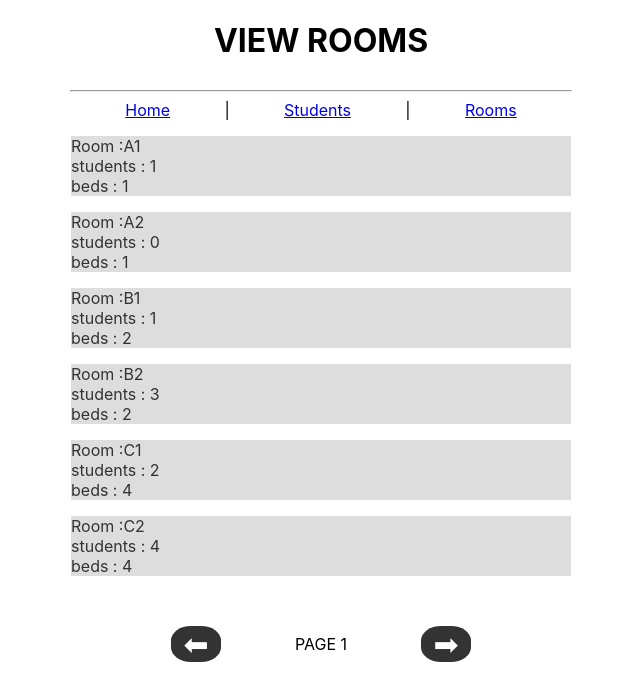
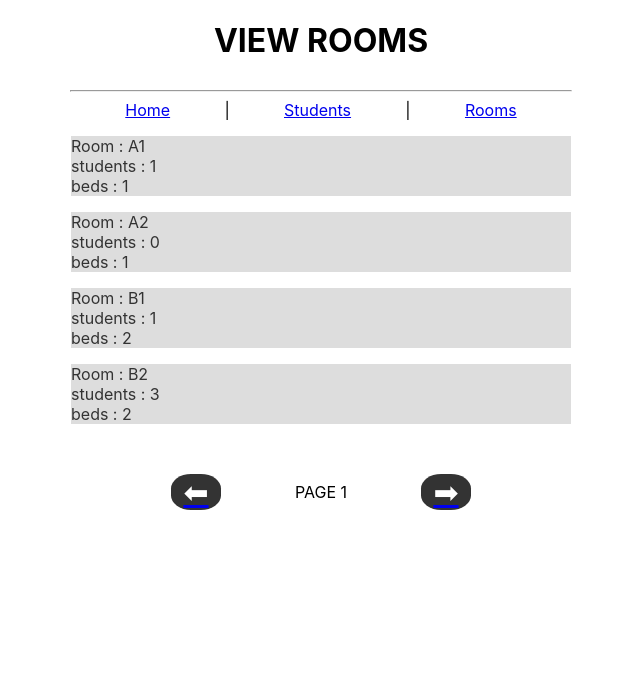
Before and after one commit to mfrank37/hostel-management-app, a React (Create React App) app: page /rooms in a window 1280 px wide. Shown: the top 700 px of the page, without its empty margins (319-959 px from the left). Built offline with nearby package versions, Linux system fonts and the light colour scheme.

Commit message:
add rooms pagination

```diff
--- a/src/routes/rooms.jsx
+++ b/src/routes/rooms.jsx
@@ -3,8 +3,67 @@ import { Link } from 'react-router-dom';
 import Header from '../components/header';
 import { rooms } from '../data';
 
+const totalPages = Math.floor(rooms.length / 4);
+const pages = [[0, 4], [4, 6]];
+console.log(totalPages === pages.length);
+
 class Rooms extends Component {
   render() {
+    let { search } = this.props.location;
+    search = search.slice(1);
+    const nextPage = () => {
+      const{ params }= getParams(search);
+      const currPage = params.find((el) => el.hasOwnProperty('page'));
+      console.log(currPage);
+      if(currPage){
+        console.log(search.match(/page=\d*/));
+        console.log(this.props.location.search);
+        return this.props.location.pathname + '?' + search.replace(/page=\d*/, `page=${parseInt(currPage.page) + 1}`);
+      } else {
+        return this.props.location.pathname + '?page=' + 2;
+      }
+    }
+
+    const prevPage = () => {
+      const{ params }= getParams(search);
+      const currPage = params.find((el) => el.hasOwnProperty('page'));
+      console.log(currPage);
+      if(currPage){
+        console.log(search.match(/page=\d*/));
+        console.log(this.props.location.search);
+        return this.props.location.pathname + '?' + search.replace(/page=\d*/, `page=${parseInt(currPage.page <= 0 ? 1 : currPage.page) - 1}`);
+      } else {
+        return this.props.location.pathname;
+      }
+    }
+
+    const getParams = (query) => {
+      const params = query.split('&').map(param => {
+        let key = param.split('=')[0];
+        let val = param.split('=')[1];
+        return {
+          [key]: val
+        }
+      });
+      console.log(params);
+      if(query){
+        let page = params.find((el) => el.hasOwnProperty('page')).page - 1;
+        page = page <= 0 || page > totalPages ? 0 : page;
+        const viewRooms = rooms.slice(...pages[page]);
+        return {
+          viewRooms,
+          params
+        }
+      } else {
+        const viewRooms = rooms.slice(...pages[0]);
+        return {
+          viewRooms,
+          params
+        }
+      }
+    };
+
+    const { viewRooms } = getParams(search);
     return (
       <Fragment>
         <Header title='VIEW ROOMS' />
@@ -16,10 +75,10 @@ class Rooms extends Component {
         </div>
         <div className='rooms-view'>
           {
-            rooms.map((room) =>
+            viewRooms.map((room) =>
               <Link className='room' to={'/rooms/' + room.name}>
                 <p>
-                  Room     :{ room.name } <br />
+                  Room     : { room.name } <br />
                   students : { room.students.length }<br />
                   beds     : { room.beds }<br />
                 </p>
@@ -28,9 +87,9 @@ class Rooms extends Component {
           }
         </div>
         <div className='items-nav rooms'>
-          <li className='move left'></li>
+          <Link to={prevPage()}><li className='move left'></li></Link>
           <span>PAGE 1</span>
-          <li className='move right'></li>
+          <Link to={nextPage()}><li className='move right'></li></Link>
         </div>
       </Fragment>
     )
```
